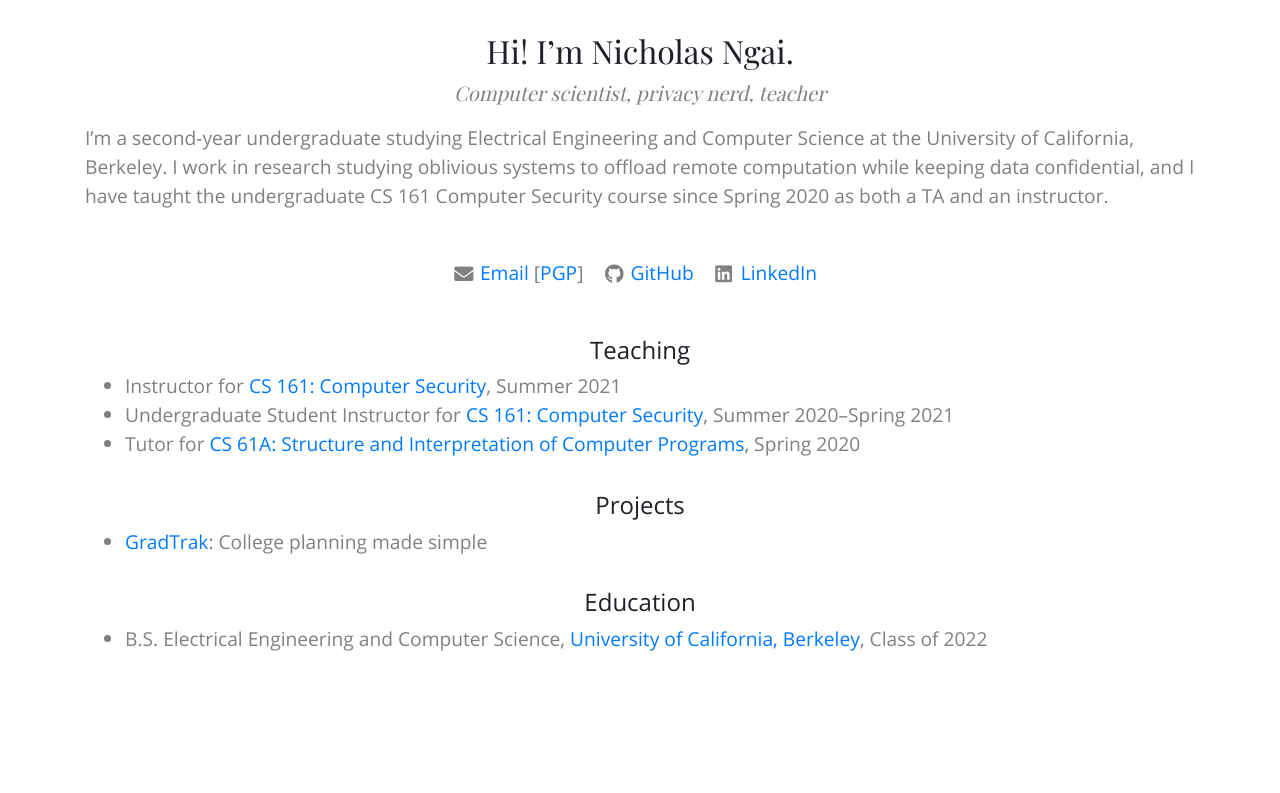
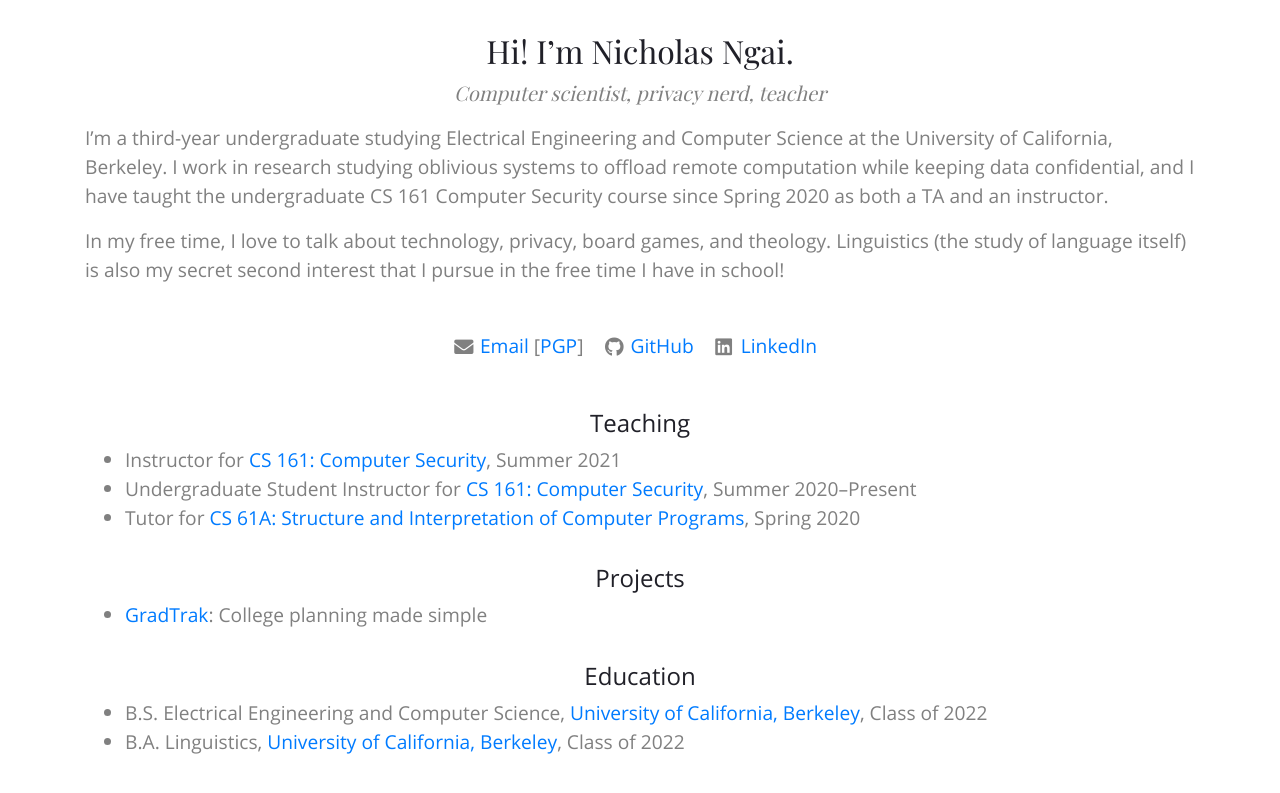
Before and after one commit to nicholasngai/ngai.me, a Jekyll site: the page built from index.html, in a window 1280 px wide. Shown: the top 793 px of the page. Built offline with Jekyll 4.4.1, drawn with Linux system fonts in a browser that asks for light colours.

Commit message:
Update bio for linguistics and moving to third year

```diff
--- a/index.html
+++ b/index.html
@@ -8,11 +8,16 @@ title: Nicholas Ngai
     <h1 class="author__header">Hi! I&rsquo;m Nicholas Ngai.</h1>
     <p class="author__byline">Computer scientist, privacy nerd, teacher</p>
     <p class="author__bio">
-      I&rsquo;m a second-year undergraduate studying Electrical Engineering and
+      I&rsquo;m a third-year undergraduate studying Electrical Engineering and
       Computer Science at the University of California, Berkeley. I work in
       research studying oblivious systems to offload remote computation while
       keeping data confidential, and I have taught the undergraduate CS 161
       Computer Security course since Spring 2020 as both a TA and an instructor.
+    </p>
+    <p class="author__bio">
+      In my free time, I love to talk about technology, privacy, board games,
+      and theology. Linguistics (the study of language itself) is also my secret
+      second interest that I pursue in the free time I have in school!
     </p>
   </div>
   <div class="contact">
@@ -50,7 +55,7 @@ title: Nicholas Ngai
         Undergraduate Student Instructor for
         <a href="https://cs161.org/" rel="noreferrer"
           >CS 161: Computer Security</a
-        >, Summer 2020&ndash;Spring 2021
+        >, Summer 2020&ndash;Present
       </li>
       <li>
         Tutor for
@@ -78,6 +83,12 @@ title: Nicholas Ngai
           >University of California, Berkeley</a
         >, Class of 2022
       </li>
+      <li>
+        B.A. Linguistics,
+        <a href="https://www.berkeley.edu/" rel="noreferrer"
+          >University of California, Berkeley</a
+        >, Class of 2022
+      </li>
     </ul>
   </div>
 </main>
```
